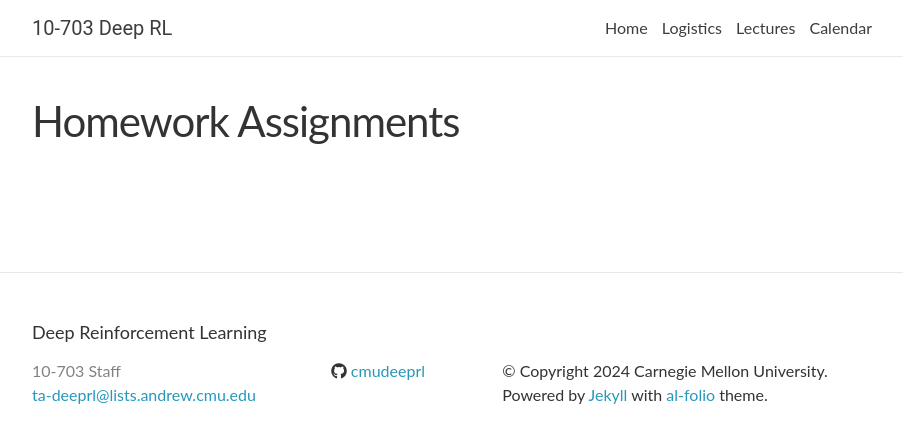
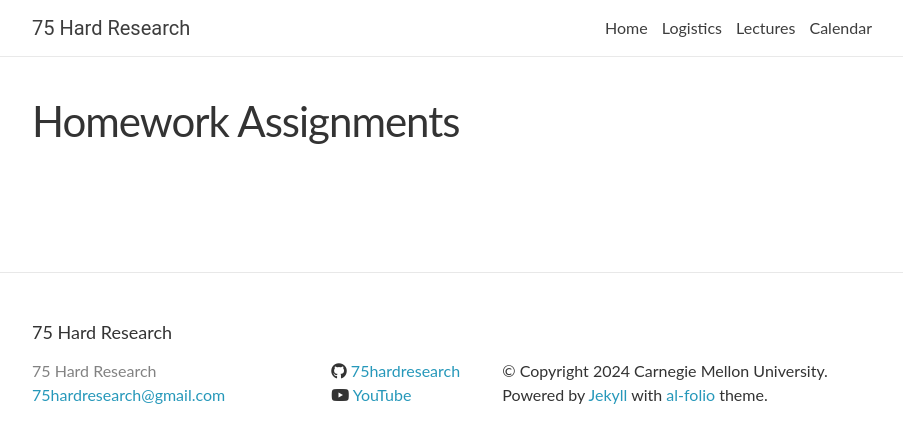
Before and after one commit to 75hardresearch/75hardresearch.github.io, a Jekyll site: the page built from _pages/homework.md, in a window 1280 px wide. Shown: the top 443 px of the page, without its empty margins (188-1091 px from the left). Built offline with Jekyll 4.4.1, drawn with Linux system fonts in a browser that asks for light colours; nearby versions of some CDN libraries; comment, search, counter and statistics services are not loaded.

Commit message:
logo name

```diff
--- a/_config.yml
+++ b/_config.yml
@@ -1,12 +1,12 @@
 # -----------------------------------------------------------------------------
 # Site settings
 # -----------------------------------------------------------------------------
-author: 10-703 Staff
-name: 10-703 Deep RL
-title: Deep Reinforcement Learning
-email: ta-deeprl@lists.andrew.cmu.edu
+author: 75 Hard Research
+name: 75 Hard Research
+title: 75 Hard Research
+email: 75hardresearch@gmail.com
 description: >
-  10-703 - Deep Reinforcement Learning and Control - Carnegie Mellon University - Fall 2023
+  Focused grind in solitude for learning AI research
 footer_text: >
   Powered by <a href="http://jekyllrb.com/" target="_blank">Jekyll</a> with <a href="https://github.com/alshedivat/al-folio">al-folio</a> theme.
 
@@ -16,16 +16,16 @@ baseurl:  # the subpath of your site, e.g. /blog/
 # -----------------------------------------------------------------------------
 # Social integration
 # -----------------------------------------------------------------------------
-github_username: cmudeeprl
+github_username: 75hardresearch
 google_analytics:
-youtube_channel:
+youtube_channel: https://www.youtube.com/@75HardResearch
 rss:  # notes rss
 
 # -----------------------------------------------------------------------------
 # Blog
 # -----------------------------------------------------------------------------
-blog_name: Course Notes
-blog_description: The notes written by students and edited by instructors
+blog_name: 75 Hard Research
+blog_description: Focused grind in solitude for learning AI research
 
 # Pagination
 paginate: 10
```
Also changed, not shown: _pages/about.md (+1 -1 lines), assets/img/75hardresearch-logo-white.png (renamed from assets/img/75hardresearch-logo.png).
